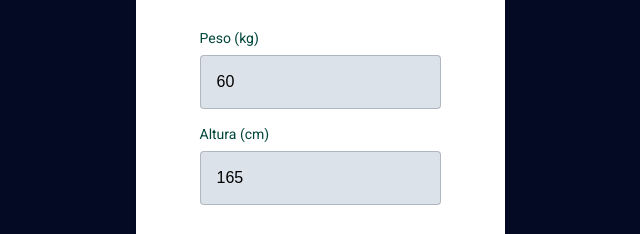
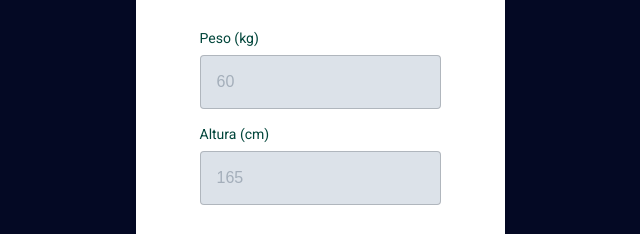
Before and after one commit to devjoaomelo/JS-prac, a plain HTML site: page Desafios-html-css-js/imc/index.html in a window 1280 px wide. Shown: the part 269-503 px from the top of the page, 320-960 px from the left. Drawn offline with Linux system fonts and the light colour scheme.

Commit message:
placeholder update

```diff
--- a/Desafios-html-css-js/imc/style.css
+++ b/Desafios-html-css-js/imc/style.css
@@ -13,7 +13,7 @@
     --tt-input: #212529;
     --ot-input: #02799D;
     --bd-input: rgba(73, 80, 87, 0.3);
-    --tt-placeholder: rgba (73, 80, 87, 0.5);
+    --tt-placeholder: rgba(91, 107, 126, 0.432);
     --tt-button: white;
     --bg-button: #02799D;
     --bg-error: #F03E3E;
```
